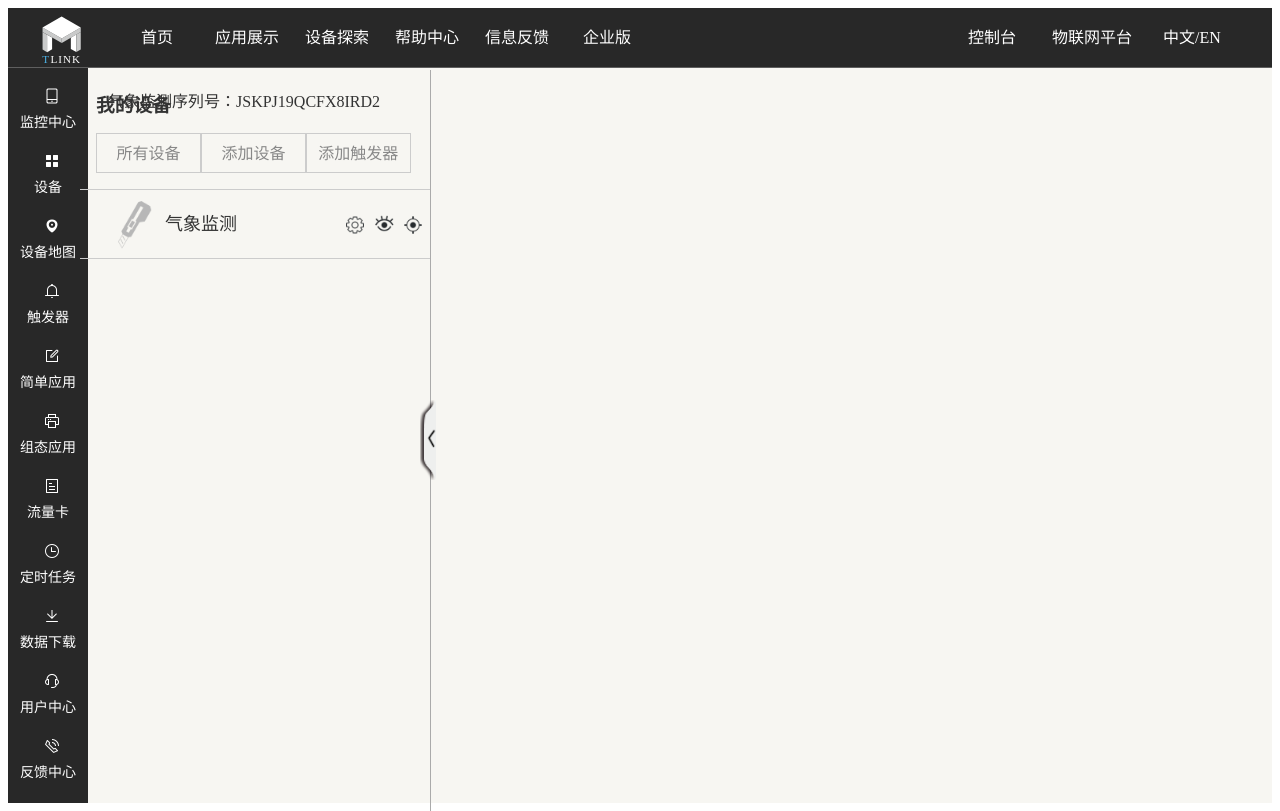
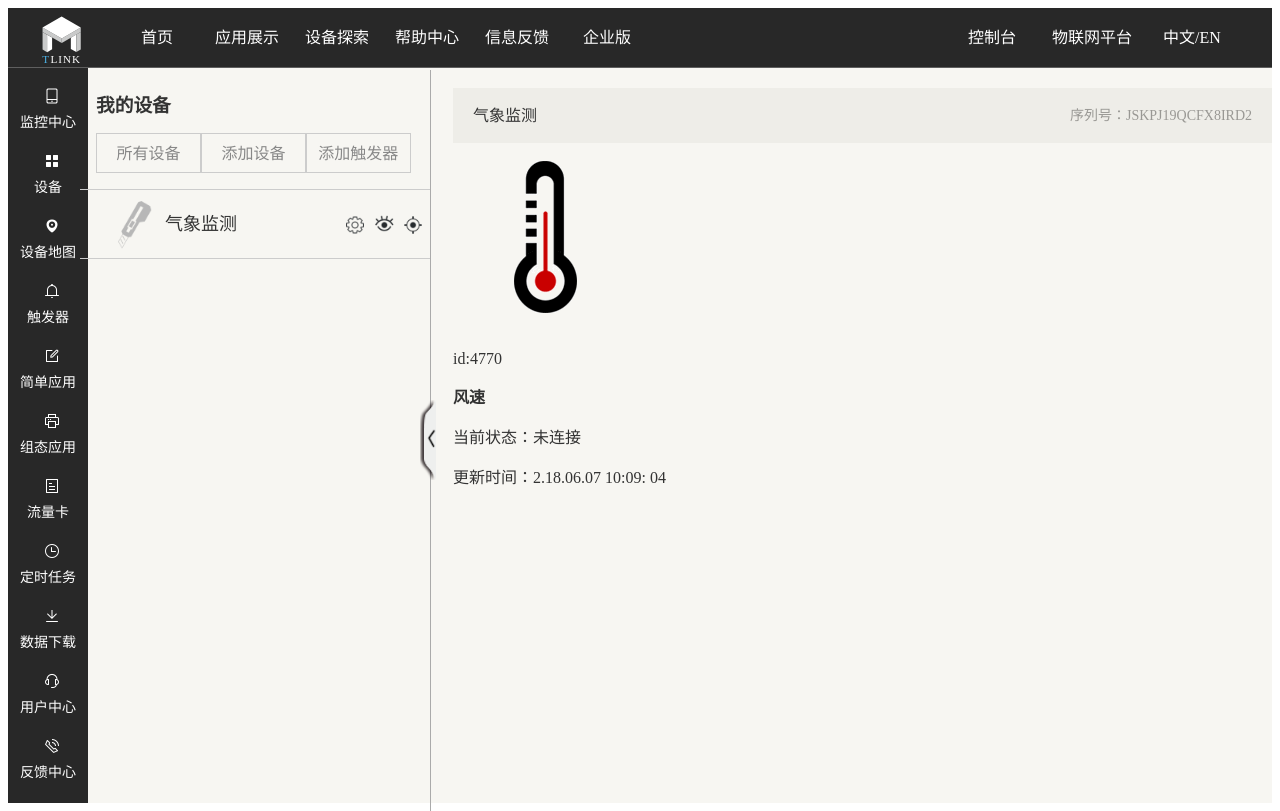
Before and after one commit to QGMan/Tlink, a Vue app: page /#/device/user in a window 1280 px wide. Built offline with nearby package versions, Linux system fonts and the light colour scheme.

Commit message:
监控中心右侧布局

```diff
--- a/src/components/device/user.vue
+++ b/src/components/device/user.vue
@@ -39,15 +39,28 @@
         <img v-if="!isShow" src="../../../static/img/next.png" alt="">
       </div>
     </div>
-    <div class="Tright">
+    <div class="Tright" ref="tright">
       <!-- 触发器列表 -->
-      <div >
-        <div>
+      <div>
+        <div class="title">
           <span>气象监测</span>
           <span>序列号：JSKPJ19QCFX8IRD2</span>
         </div>
         <div>
-
+          <div>
+            <img src="../../../static/img/temperature.png" alt="">
+            <p>id:4770</p>
+          </div>
+          <div>
+            <h4>风速</h4>
+            <p>当前状态：<span>未连接</span></p>
+            <p>更新时间：2.18.06.07 10:09: 04</p>
+          </div>
+          <div>
+            <span></span>
+            <span></span>
+          </div>
+          <div></div>
         </div>
       </div>
     </div>
@@ -65,10 +78,13 @@
       avast1() {
         this.isShow = !this.isShow;
         if (this.isShow) {
+ this.$refs.tright.classList.add('Tright');
           this.$refs.avast.style.width = "350px";
           this.$refs.avast.style.borderRight = "1px solid #ccc";
           this.$refs.avast1.style.left = "420px"
         } else {
+ this.$refs.tright.classList.remove('Tright');
+
           this.$refs.avast.style.width = 0;
           this.$refs.avast.style.border = "none";
           this.$refs.avast1.style.left = "80px"
@@ -94,6 +110,14 @@
     top: 70px;
     bottom: 0;
     /* z-index: 8; */
+  }
+
+  .avast::before .avast::after {
+    width: 0;
+    height: 0;
+    clear: both;
+    content: '';
+    overflow: hidden;
   }
 
   .avast1 {
@@ -156,4 +180,25 @@
     vertical-align: middle
   }
 
+  /* y右边样式 */
+
+  .Tright {
+    margin-left: 345px
+  }
+
+  .Tright .title {
+    width: 100%;
+    height: 55px;
+    line-height: 55px;
+    background: #eeede8;
+    padding: 0 20px;
+  }
+
+  .Tright .title span:nth-child(2) {
+    float: right;
+    font-size: 14px;
+    color: #999894;
+    margin-right: 20px;
+  }
+
 </style>
```
